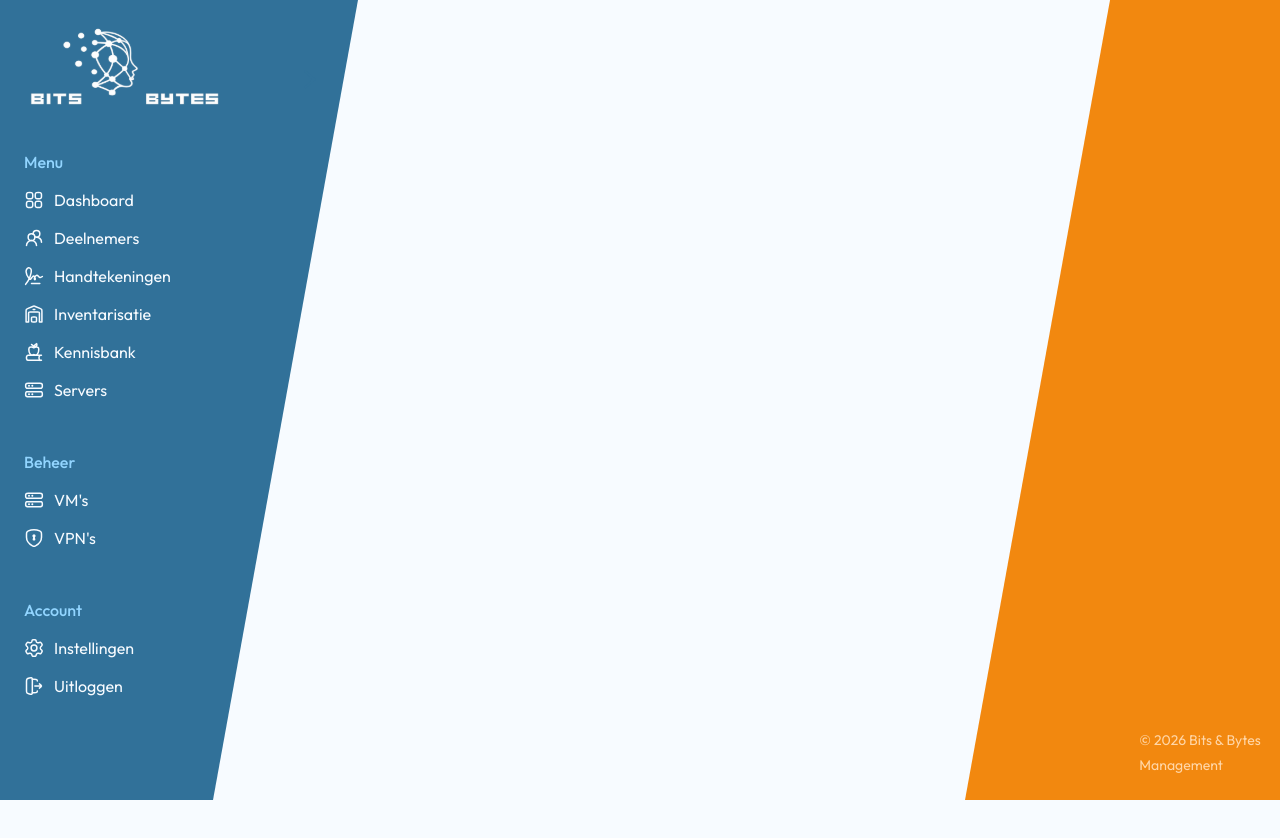
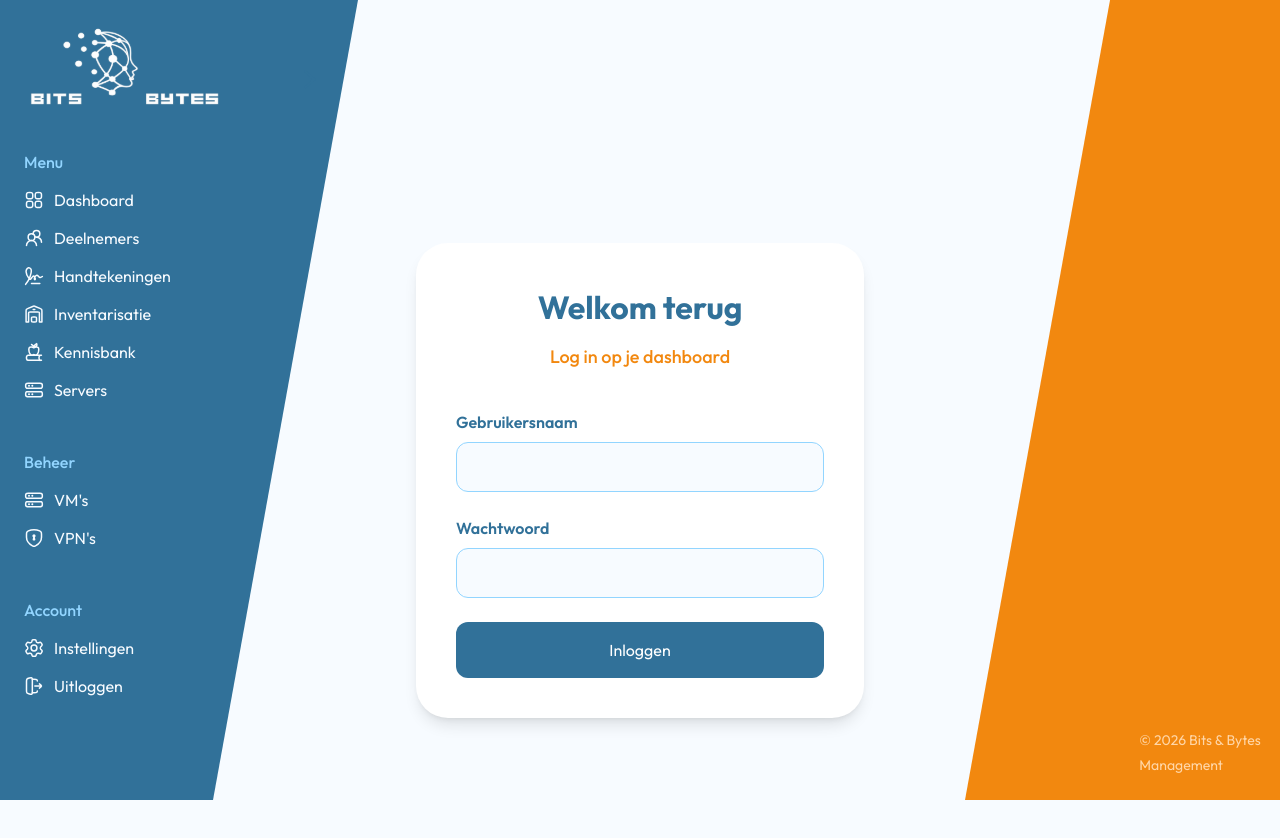
Before and after one commit to BitsEnBytesICT/Bits-Bytes-management-platform, a React (Vite) app in the folder frontend/: page /login in a window 1280 px wide. Shown: the top 838 px of the page. Before the commit the page ends 800 px from the top, so only its background shows below. Built offline with nearby package versions, Linux system fonts and the light colour scheme; a web font is replaced by a local one.

Commit message:
implementatie login (design afgerond)

```diff
--- a/frontend/src/layout/mainBody/mainBody.tsx
+++ b/frontend/src/layout/mainBody/mainBody.tsx
@@ -1,6 +1,7 @@
 import {Routes, Route, useLocation} from "react-router-dom";
 
 import {navigationItemsMenu, navigationItemsIT, navigationItemsAccount} from "../navigation/Navigation.config";
+import Login from "../../pages/Login/Login";
 
 export default function MainBody({setIsOpen}) {
     const routes = navigationItemsMenu.concat(navigationItemsIT).concat(navigationItemsAccount);
@@ -23,6 +24,7 @@ export default function MainBody({setIsOpen}) {
                         return <Route path={route.path} element={route.page[1]} />;
                     } else return <Route path={route.path} element={route.page} />;
                 })}
+                <Route path="/login" element={<Login />} />
             </Routes>
         </div>
     );
--- /dev/null
+++ b/frontend/src/pages/Login/Login.tsx
@@ -0,0 +1,54 @@
+export default function Login() {
+    //verder nog geen hooks of functies
+
+    return (
+        <div className="flex min-h-screen items-center justify-center bg-(--color-offwhite) p-6">
+            <div className="flex w-full max-w-[28rem] flex-col gap-10 rounded-[2rem] bg-(--color-white) p-10 shadow-lg">
+                <div className="flex flex-col items-center gap-3">
+                    <h1 className="text-[32px] font-bold text-(--color-darkblue)">Welkom terug</h1>
+
+                    <p className="text-[18px] font-medium text-(--color-orange)">Log in op je dashboard</p>
+                </div>
+
+                <form className="flex flex-col gap-6">
+                    <div className="flex flex-col gap-2">
+                        <label className="text-[16px] font-semibold text-(--color-darkblue)" htmlFor="username">
+                            Gebruikersnaam
+                        </label>
+
+                        <input
+                            className="rounded-xl border border-(--color-lightblue) bg-(--color-offwhite) px-5 py-3
+                                text-[16px] text-(--color-offblack) outline-none transition-colors
+                                focus:border-(--color-darkblue)"
+                            id="username"
+                            type="text"
+                        />
+                    </div>
+
+                    <div className="flex flex-col gap-2">
+                        <label className="text-[16px] font-semibold text-(--color-darkblue)" htmlFor="password">
+                            Wachtwoord
+                        </label>
+
+                        <input
+                            className="rounded-xl border border-(--color-lightblue) bg-(--color-offwhite) px-5 py-3
+                                text-[16px] text-(--color-offblack) outline-none transition-colors
+                                focus:border-(--color-darkblue)"
+                            id="password"
+                            type="password"
+                        />
+
+                        {/* <p className="text-[14px] font-medium text-(--color-red)">Foutmelding komt hier te staan..</p> */}
+                    </div>
+
+                    <button
+                        className="w-full rounded-xl bg-(--color-darkblue) py-4 text-[18px] font-semibold
+                            text-(--color-white) transition-colors hover:bg-(--color-darkblue)/90"
+                        type="button">
+                        Inloggen
+                    </button>
+                </form>
+            </div>
+        </div>
+    );
+}
```
